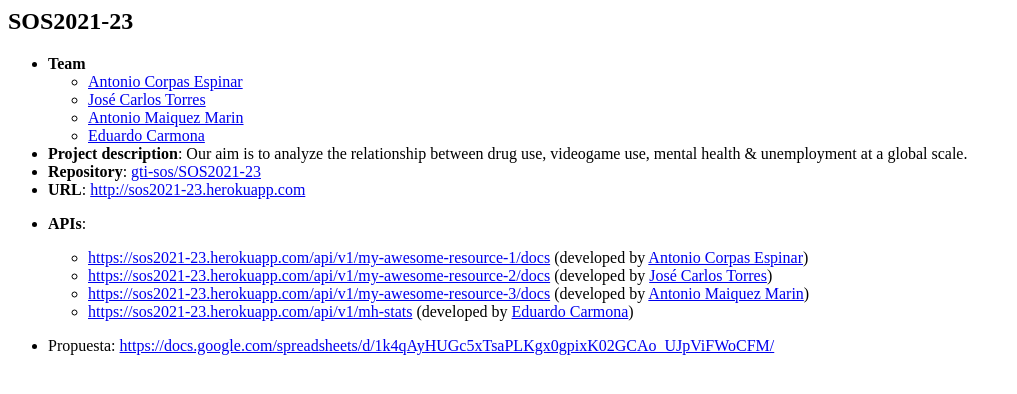
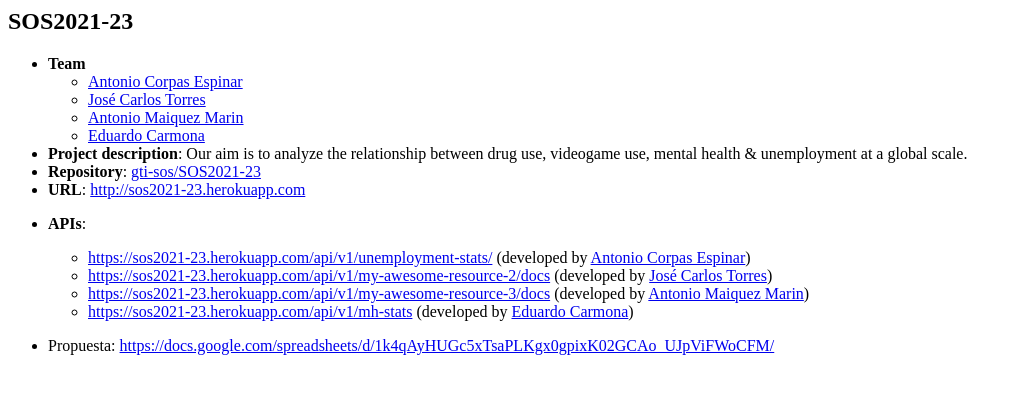
Before and after one commit to gti-sos/SOS2021-23-sandbox, a website: page public/index.html in a window 1280 px wide. Shown: the whole page, without its empty margins (0-1017 px from the left). Drawn offline with Linux system fonts and the light colour scheme.

Commit message:
readme changes

```diff
--- a/public/index.html
+++ b/public/index.html
@@ -12,7 +12,7 @@
 <li><strong>URL</strong>: <a href="http://sos2021-23.herokuapp.com">http://sos2021-23.herokuapp.com</a></li>
 <li><p><strong>APIs</strong>:</p>
 <ul>
-<li><a href="https://sos2021-00.herokuapp.com/api/v1/my-awesome-resource-1/docs">https://sos2021-23.herokuapp.com/api/v1/my-awesome-resource-1/docs</a> (developed by <a href="https://github.com/ace58">Antonio Corpas Espinar</a>)</li>
+<li><a href="https://sos2021-23.herokuapp.com/api/v1/unemployment-stats/">https://sos2021-23.herokuapp.com/api/v1/unemployment-stats/</a> (developed by <a href="https://github.com/ace58">Antonio Corpas Espinar</a>)</li>
 <li><a href="https://sos2021-00.herokuapp.com/api/v1/my-awesome-resource-2/docs">https://sos2021-23.herokuapp.com/api/v1/my-awesome-resource-2/docs</a> (developed by <a href="https://github.com/secaasecas">José Carlos Torres</a>)</li>
 <li><a href="https://sos2021-00.herokuapp.com/api/v1/my-awesome-resource-3/docs">https://sos2021-23.herokuapp.com/api/v1/my-awesome-resource-3/docs</a> (developed by <a href="https://github.com/Jackman97">Antonio Maiquez Marin</a>)</li>
 <li><a href="https://sos2021-00.herokuapp.com/api/v1/mh-stats">https://sos2021-23.herokuapp.com/api/v1/mh-stats</a> (developed by <a href="https://github.com/Beelthazad">Eduardo Carmona</a>)</li>
```
